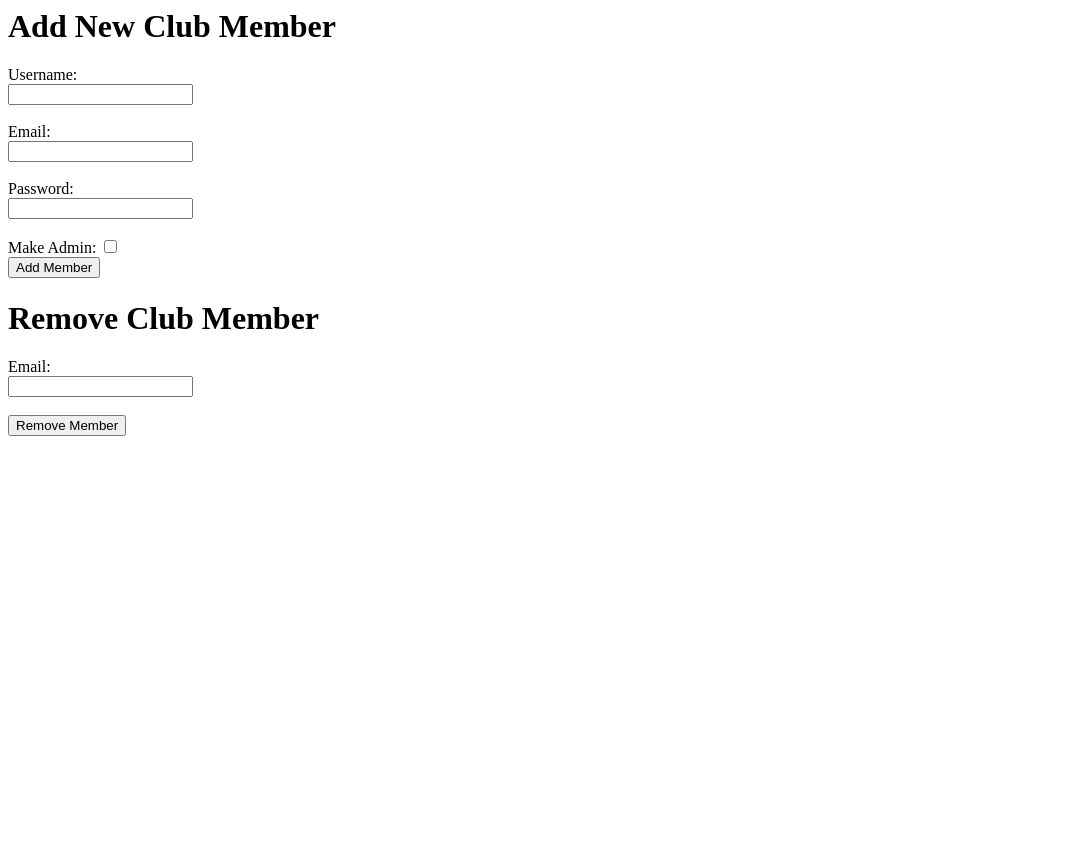
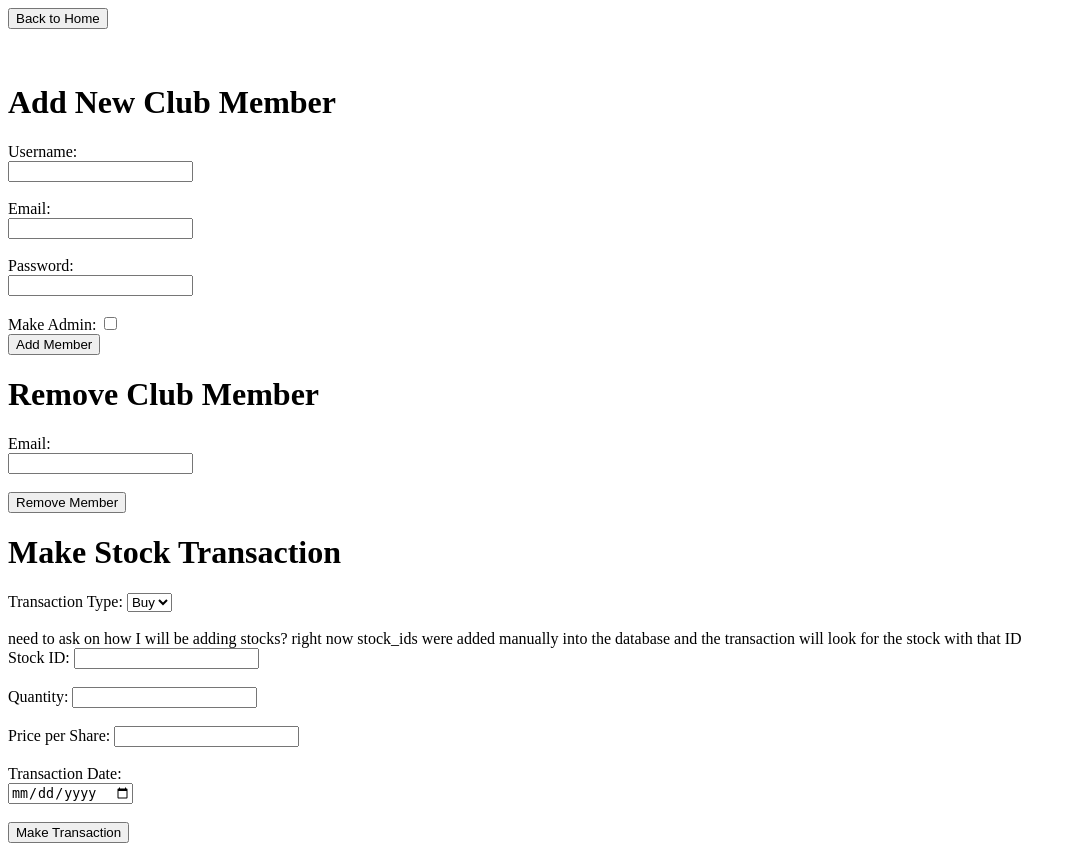
Before and after one commit to edenw1/InvestmentClub, a PHP site: page /adminPage.php in a window 1280 px wide. Shown: the whole page, without its empty margins (0-1076 px from the left). Before the commit the page ends 436 px from the top, so only its background shows below. Run offline with PHP 8.4, Linux system fonts and the light colour scheme; the visitor is signed in with stand-in values (Sample User, id 1).

Commit message:
adding transactions to the db

```diff
--- a/addmemberForm.php
+++ b/addmemberForm.php
@@ -6,7 +6,11 @@ $username = $_POST['username'];
 $email = $_POST['email'];
 $password = $_POST['password'];
 //if the checkbox is checked, set admin to 1, else 0
-$admin = isset($_POST['admin']) ? 1 : 0;
+if (isset($_POST['admin'])) {
+    $admin = 1;
+} else {
+    $admin = 0;
+}
 
 $checkUser = "SELECT * FROM users WHERE username = :username OR email = :email";
 $stmt1 = $pdo->prepare($checkUser);
--- a/adminPage.php
+++ b/adminPage.php
@@ -13,6 +13,10 @@ if (!isset($_SESSION['admin'])) {
 <head>
     <title>Admin Functionality </title>
 </head>
+<form action="index.php" method="post">
+	<input type="submit" value="Back to Home">
+	</form>
+    <br>
 <body>
     <h1>Add New Club Member</h1>
     <form action="addmemberForm.php" method="post">
@@ -32,8 +36,6 @@ if (!isset($_SESSION['admin'])) {
         <input type="submit" value="Add Member">
         <br>
     </form>
-
-    <html>
     <h1>Remove Club Member</h1>
     <form action="removeMemberForm.php" method="post">
         <label for="email">Email:</label><br>
@@ -41,5 +43,30 @@ if (!isset($_SESSION['admin'])) {
 
         <input type="submit" value="Remove Member"><br>
     </form>
+
+    <h1>Make Stock Transaction</h1>
+    <form action="addTransaction.php" method="post">
+        <label for="transaction_type">Transaction Type:</label>
+        <select id="transaction_type" name="transaction_type" required>
+            <option value="Buy">Buy</option>
+            <option value="Sell">Sell</option>
+        </select><br><br>
+    need to ask on how I will be adding stocks? right now stock_ids were added manually
+    into the database and the transaction will look for the stock with that ID
+    <br>
+        <label for="stock_id">Stock ID:</label>
+        <input type="number" id="stock_id" name="stock_id" required><br><br>
+
+        <label for="quantity">Quantity:</label>
+        <input type="number" id="quantity" name="quantity" required><br><br>
+
+        <label for="price_per_share">Price per Share:</label>
+        <input type="text" id="price_per_share" name="price_per_share" required><br><br>
+
+        <label for="buy_sell_date">Transaction Date:</label><br>
+        <input type="date" id="buy_sell_date" name="buy_sell_date" required><br><br>
+
+        <input type="submit" value="Make Transaction">
+    </form>
 </body>
 </html>
```
Also changed, not shown: addTransaction.php (added, +33 -0 lines).
